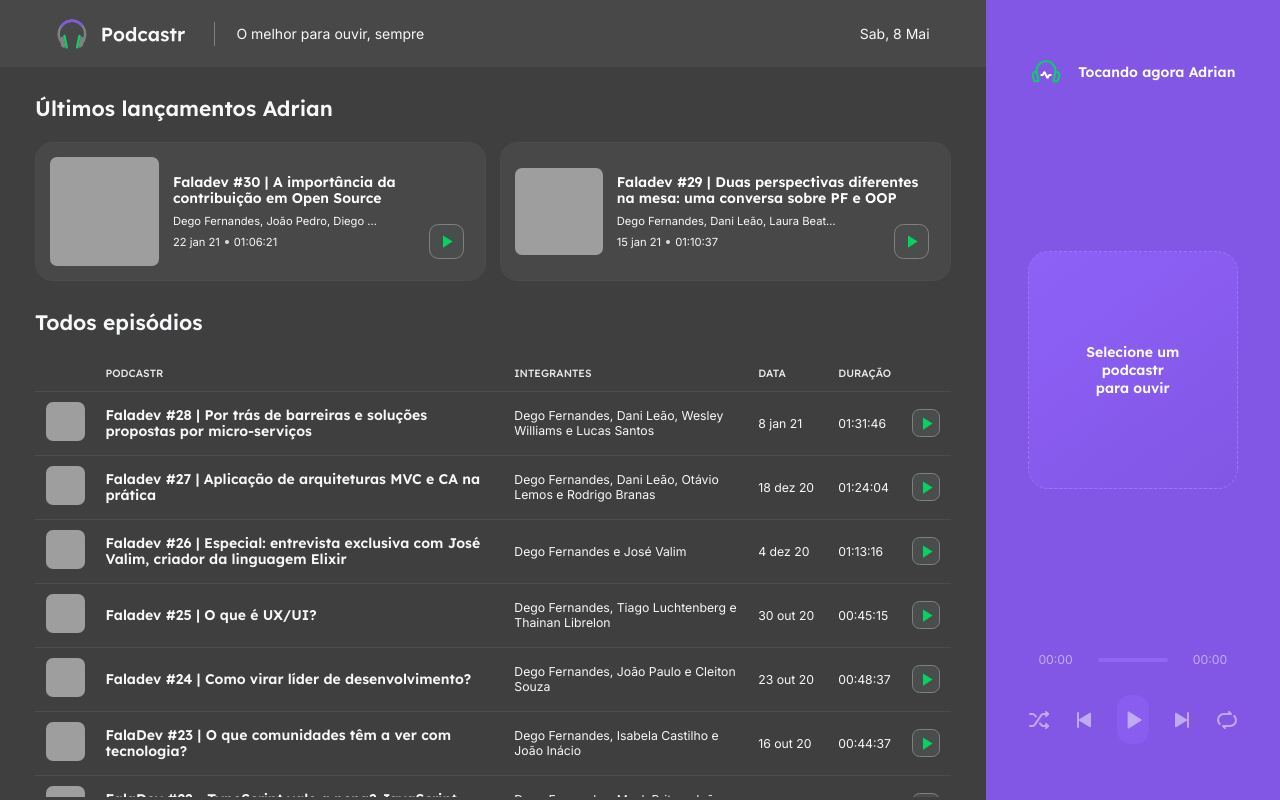
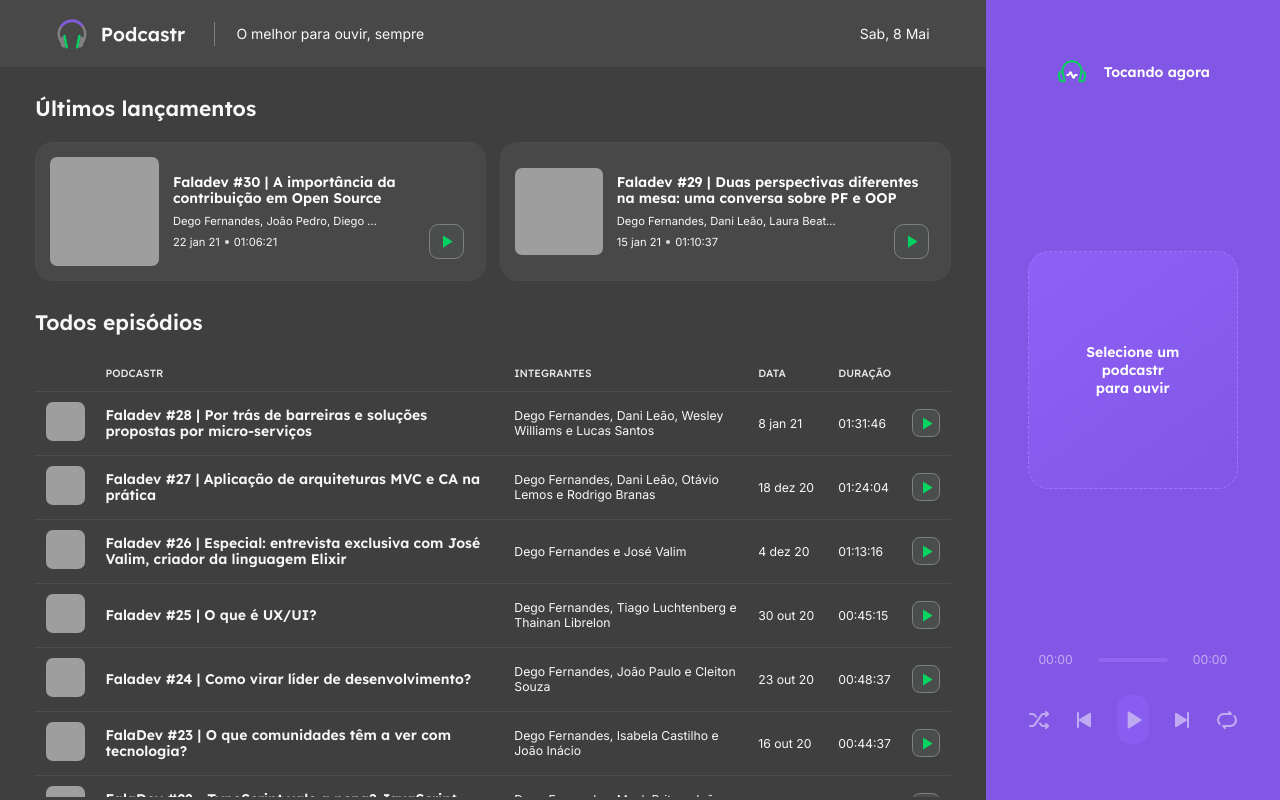
Before and after one commit to adrianmouzinho/podcastr, a Next.js app: page / in a window 1280 px wide. Built offline with nearby package versions, Linux system fonts and the light colour scheme; data requests are answered from the project's data file; grey boxes are pictures that could not be loaded.

Commit message:
Created player context

```diff
--- a/src/components/Player/index.tsx
+++ b/src/components/Player/index.tsx
@@ -3,13 +3,15 @@ import { PlayerContext } from '../../context/PlayerContext';
 import styles from './styles.module.scss';
 
 export function Player() {
-    const player = useContext(PlayerContext)
+    const { episodeList, currentEpisodeIndex } = useContext(PlayerContext)
+
+    const episode = episodeList[currentEpisodeIndex]
 
     return (
         <div className={styles.playerContainer}>
             <header>
                 <img src="/playing.svg" alt="Tocando agora" />
-                <strong>Tocando agora {player}</strong>
+                <strong>Tocando agora {episode?.title}</strong>
             </header>
 
             <div className={styles.emptyPlayer}>
--- a/src/context/PlayerContext.ts
+++ b/src/context/PlayerContext.ts
@@ -1,3 +1,17 @@
 import { createContext } from 'react';
 
-export const PlayerContext = createContext('');
+type Episode = {
+    title: string;
+    members: string;
+    thumbnail: string;
+    duration: number;
+    url: string;
+};
+
+type PlayerContextData = {
+    episodeList: Episode[];
+    currentEpisodeIndex: number;
+    play: (episode: Episode) => void;
+};
+
+export const PlayerContext = createContext({} as PlayerContextData);
--- a/src/pages/_app.tsx
+++ b/src/pages/_app.tsx
@@ -2,13 +2,22 @@ import '../styles/global.scss';
 
 import { Header } from '../components/Header';
 import { Player } from '../components/Player';
+import { PlayerContext } from '../context/PlayerContext';
 
 import styles from '../styles/app.module.scss';
-import { PlayerContext } from '../context/PlayerContext';
+import { useState } from 'react';
 
 function MyApp({ Component, pageProps }) {
+  const [episodeList, setEpisodeList] = useState([]);
+  const [currentEpisodeIndex, setCurrentEpisodeIndex] = useState(0);
+
+  function play(episode) {
+    setEpisodeList([episode]);
+    setCurrentEpisodeIndex(0);
+  }
+
   return (
-    <PlayerContext.Provider value={'Adrian'}>
+    <PlayerContext.Provider value={{ episodeList, currentEpisodeIndex, play }}>
     <div className={styles.wrapper}>
       <main>
         <Header />
--- a/src/pages/index.tsx
+++ b/src/pages/index.tsx
@@ -31,12 +31,12 @@ type HomeProps = {
 }
 
 export default function Home({ latestEpisodes, allEpisodes }: HomeProps) {
-  const player = useContext(PlayerContext)
+  const { play } = useContext(PlayerContext)
 
   return (
     <div className={styles.homepage}>
       <section className={styles.latestEpisodes}>
-        <h2>Últimos lançamentos {player}</h2>
+        <h2>Últimos lançamentos</h2>
 
         <ul>
           {latestEpisodes.map(episode => {
@@ -59,7 +59,7 @@ export default function Home({ latestEpisodes, allEpisodes }: HomeProps) {
                   <span>{episode.durationAsString}</span>
                 </div>
 
-                <button type="button">
+                <button type="button" onClick={() => play(episode)}>
                   <img src="/play-green.svg" alt="Tocar episódio" />
                 </button>
               </li>
```
